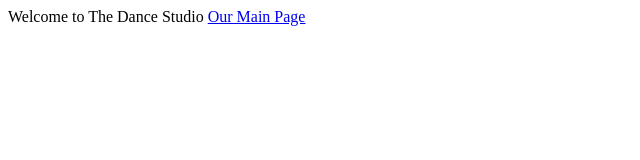
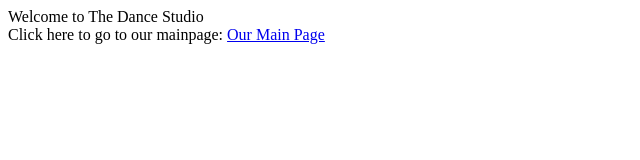
Before and after one commit to SMN2020/SMN2020.github.io., a plain HTML site: page index.html in a window 1280 px wide. Shown: the whole page, without its empty margins (0-640 px from the left). Drawn offline with Linux system fonts and the light colour scheme.

Commit message:
Update index.html

```diff
--- a/index.html
+++ b/index.html
@@ -1,6 +1,7 @@
 <html>
   <body>
-  Welcome to The Dance Studio
+  Welcome to The Dance Studio<br>
+   Click here to go to our mainpage:
     <a href="DanceOpeningPage.html"> Our Main Page</a>
   </body>
   </html>
```
